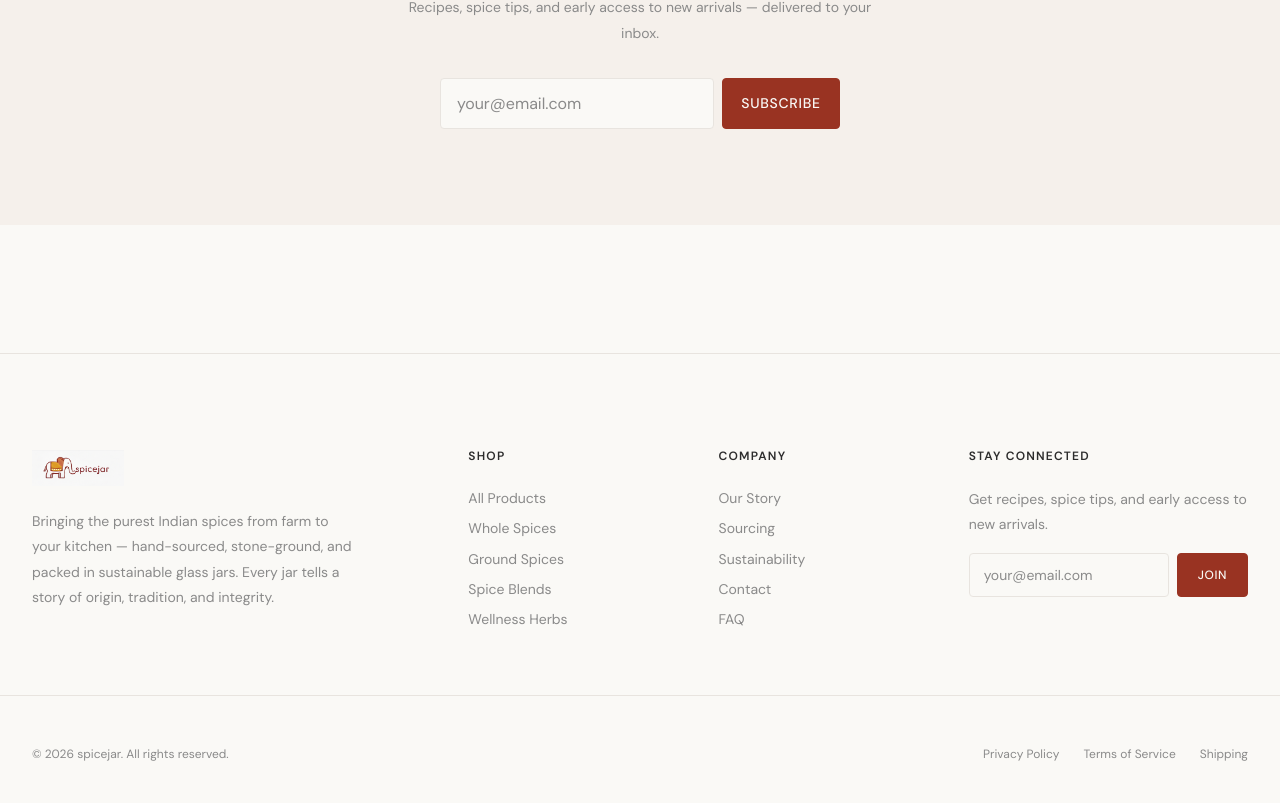
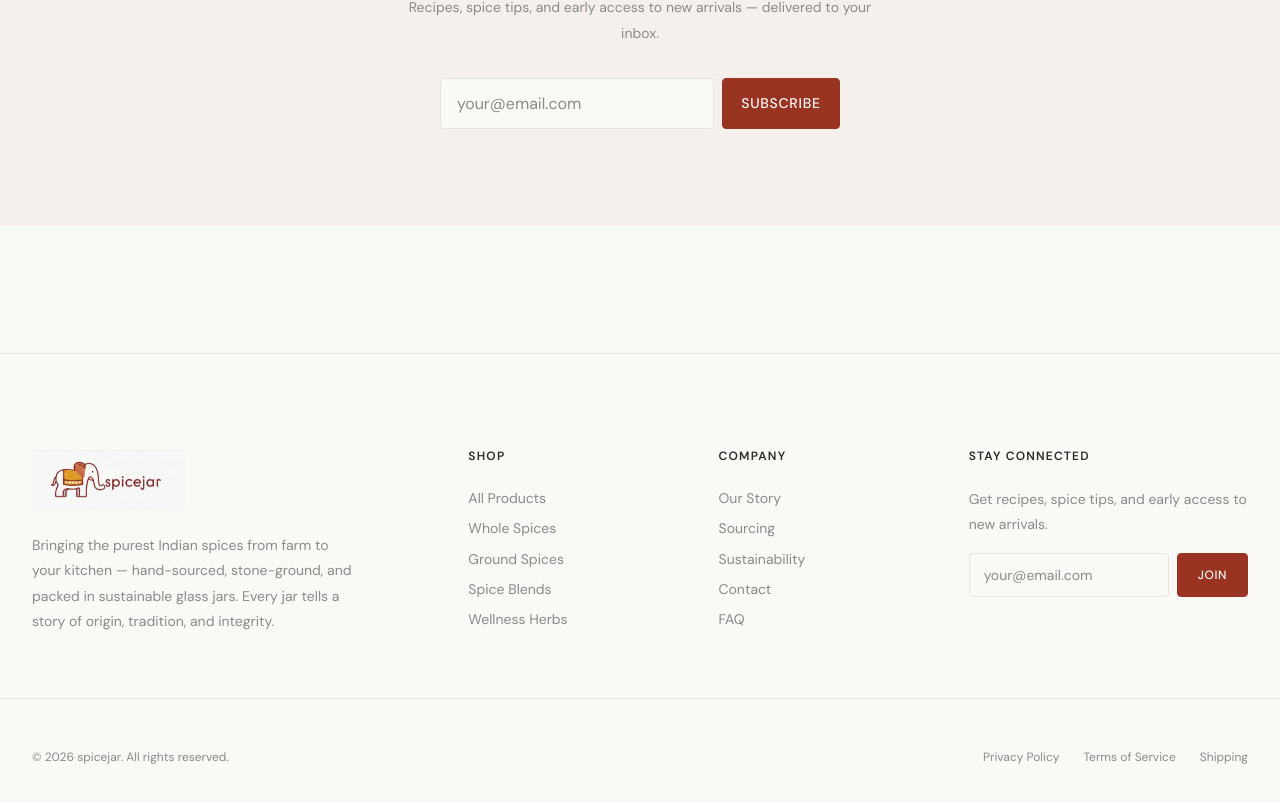
Before and after one commit to prabhatnegione-maker/spicejar, a Next.js app: page / in a window 1280 px wide. Shown: the part 5266-6069 px from the top of the page. Built offline with nearby package versions, Linux system fonts and the light colour scheme.

Commit message:
Style: Increase footer logo size to match header and fix white background clash

```diff
--- a/src/components/Footer.js
+++ b/src/components/Footer.js
@@ -11,7 +11,7 @@ export default function Footer() {
             <img
               src="/images/logo.png"
               alt="spicejar — Premium Indian Spices"
-              style={{ height: 36, width: "auto", display: "block" }}
+              style={{ height: 60, width: "auto", maxWidth: "250px", objectFit: "contain", display: "block", mixBlendMode: "darken" }}
               onError={(e) => {
                 e.target.style.display = "none";
                 e.target.nextElementSibling.style.display = "inline";
```
